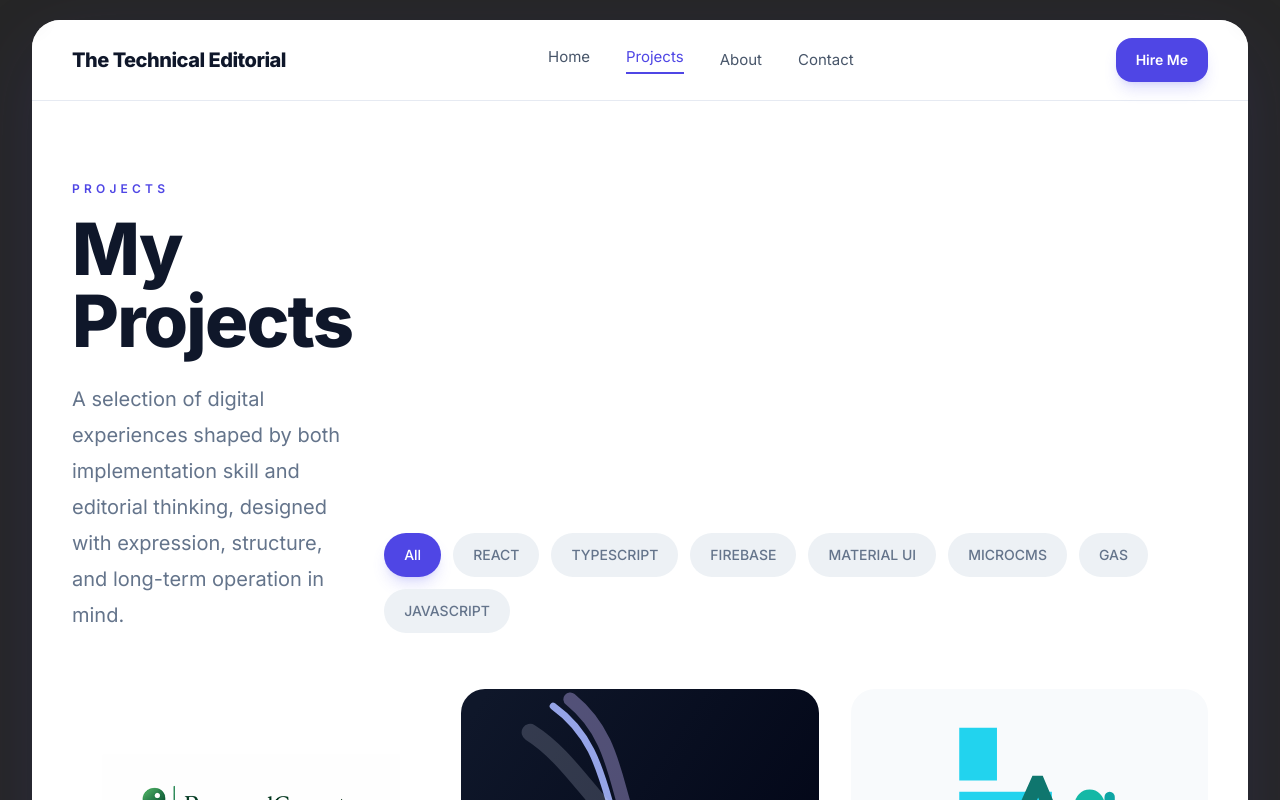
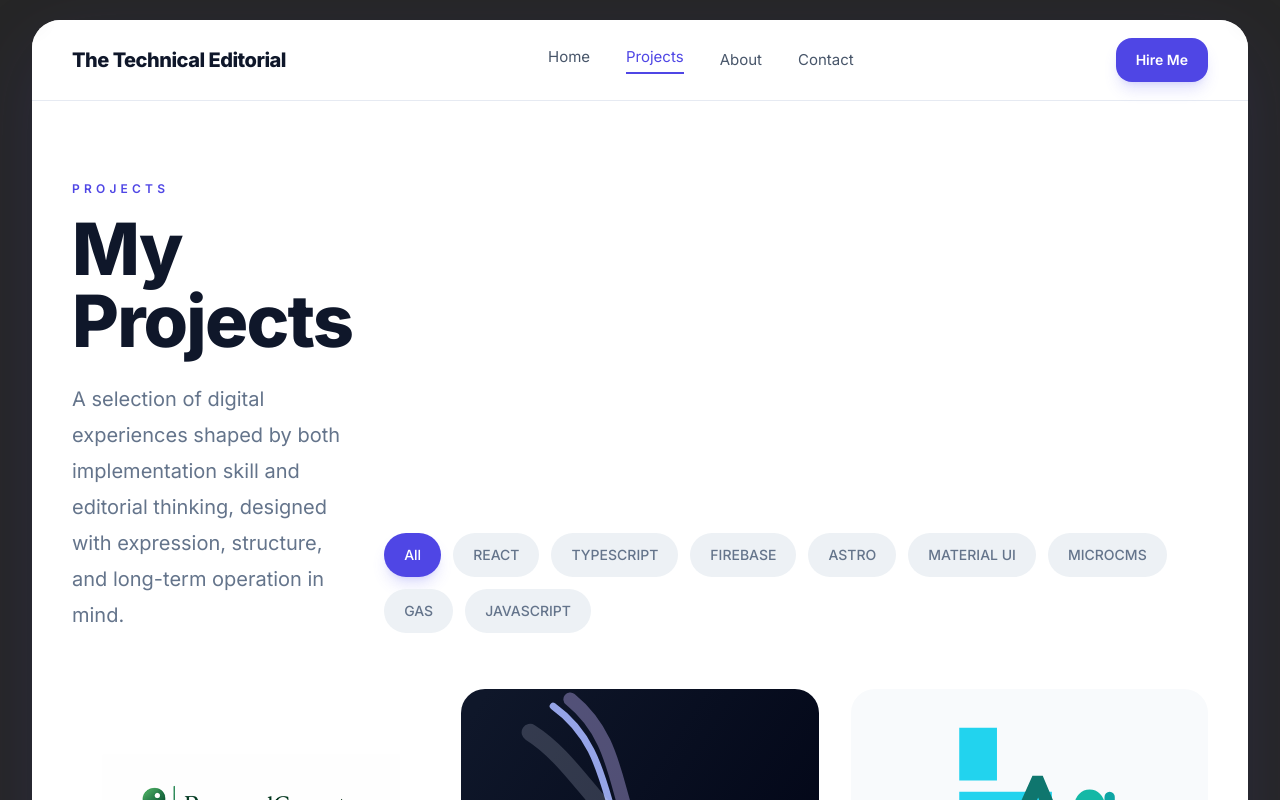
Before and after one commit to chiri3526/webportforio, a React (Vite) app: page /projects in a window 1280 px wide. Shown: the top 800 px of the page. Built offline with nearby package versions, Linux system fonts and the light colour scheme.

Commit message:
Add Astro tag to password generator

```diff
--- a/src/data/site.ts
+++ b/src/data/site.ts
@@ -29,7 +29,7 @@ export const projects: Project[] = [
     id: "password-generator",
     title: "PasswordGenerator",
     description: "A web app for generating random passwords based on selected rules.",
-    tags: ["React", "Typescript", "Firebase"],
+    tags: ["React", "Typescript", "Firebase", "Astro"],
     category: "frontend",
     image: "/images/project-password-generator.png",
     url: "https://passwordgenerator35.netlify.app/",
```
